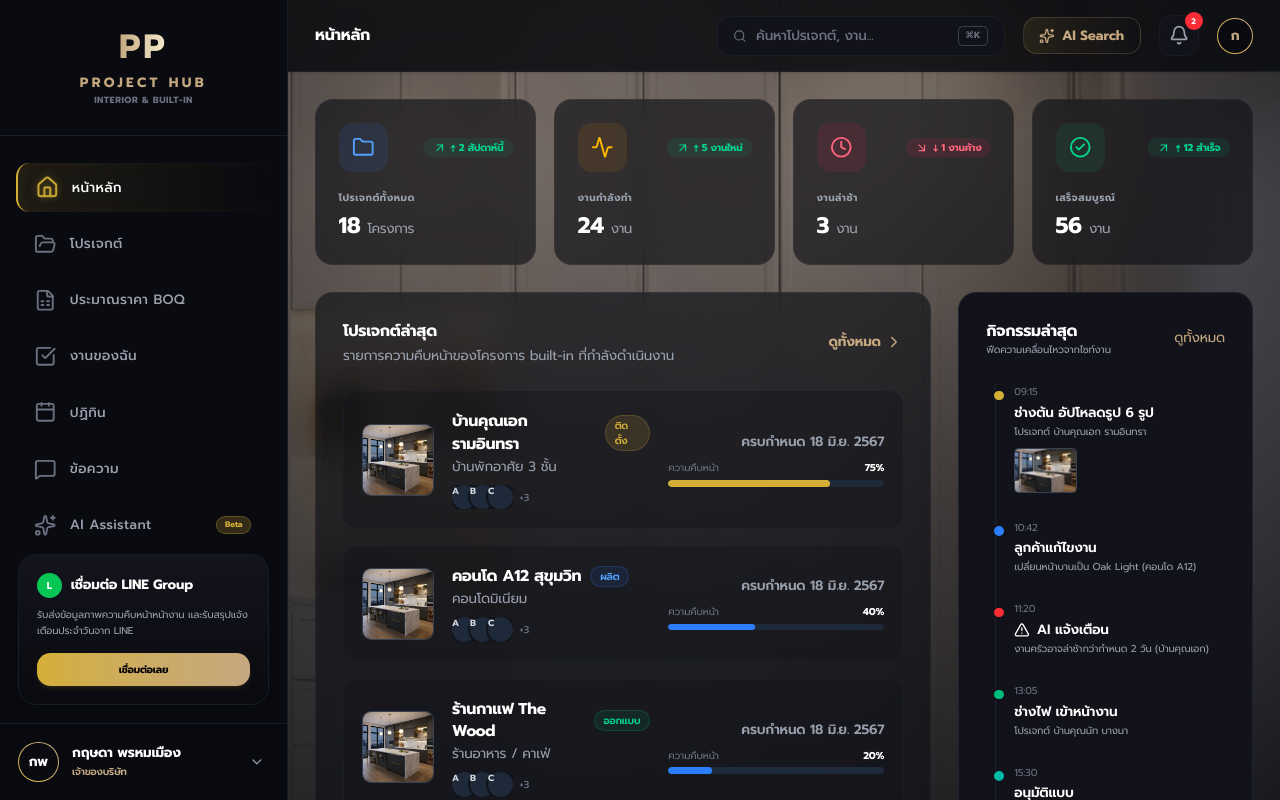
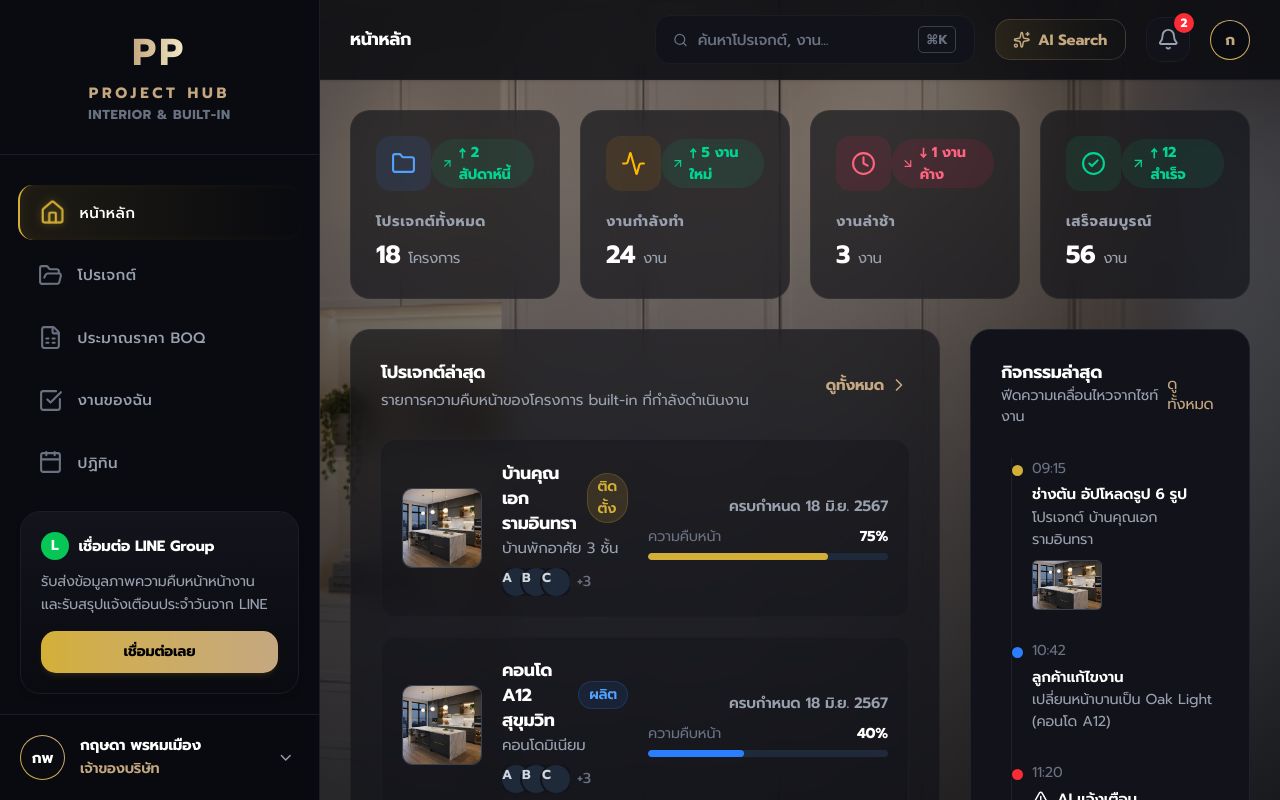
Before and after one commit to thanet789-pixel/pp-project-hub, a Next.js app: page / in a window 1280 px wide. Built offline with nearby package versions, Linux system fonts and the light colour scheme.

Commit message:
style: upscale base typography size and override tiny text classes for better readability globally

```diff
--- a/src/app/globals.css
+++ b/src/app/globals.css
@@ -25,7 +25,21 @@
 
 /* Upscale base font size for better readability across all devices */
 html {
-  font-size: 112.5%; /* 1rem = 18px */
+  font-size: 125%; /* 1rem = 20px */
+}
+
+/* Ensure arbitrary tiny font classes are upscaled to be readable on all screens */
+.text-\[8px\] {
+  font-size: 0.6rem !important; /* ~12px at 125% base size */
+}
+.text-\[9px\] {
+  font-size: 0.65rem !important; /* ~13px at 125% base size */
+}
+.text-\[10px\] {
+  font-size: 0.72rem !important; /* ~14.4px at 125% base size */
+}
+.text-\[11px\] {
+  font-size: 0.78rem !important; /* ~15.6px at 125% base size */
 }
 
 :root {
```
